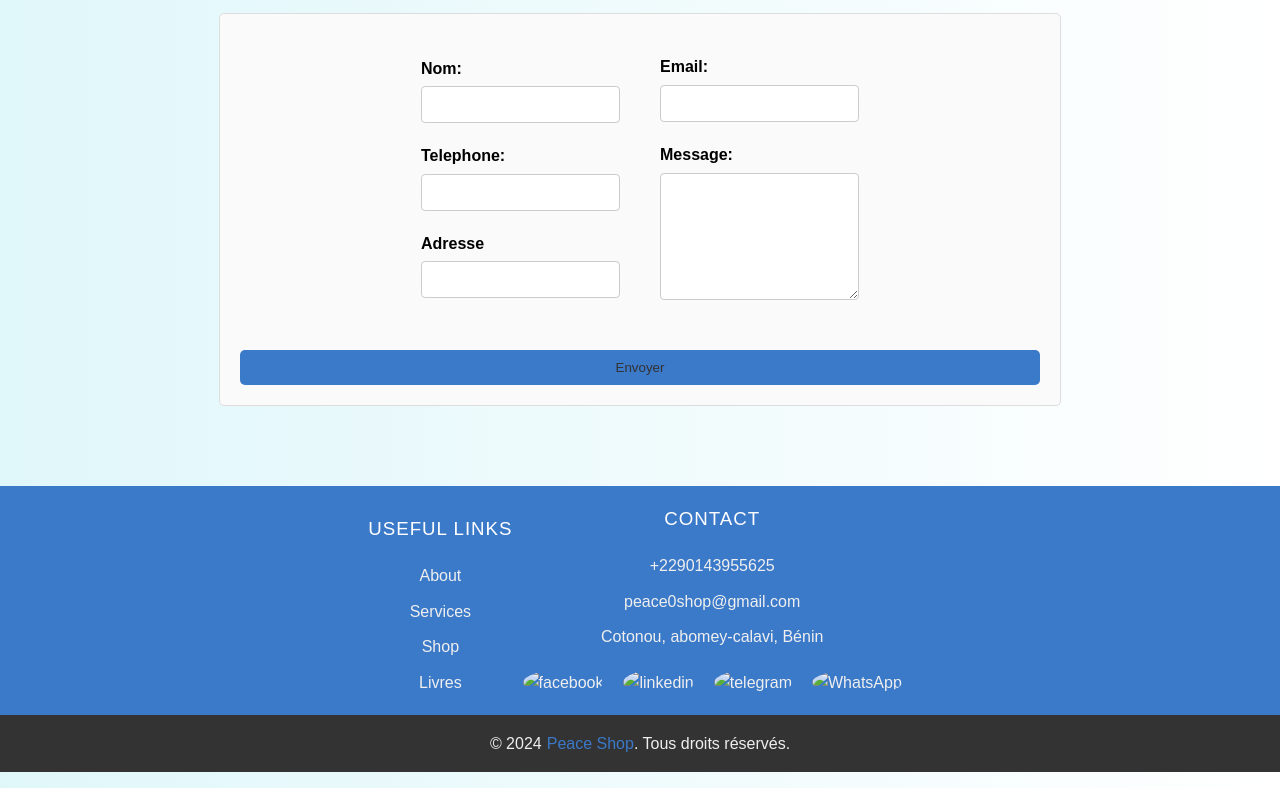
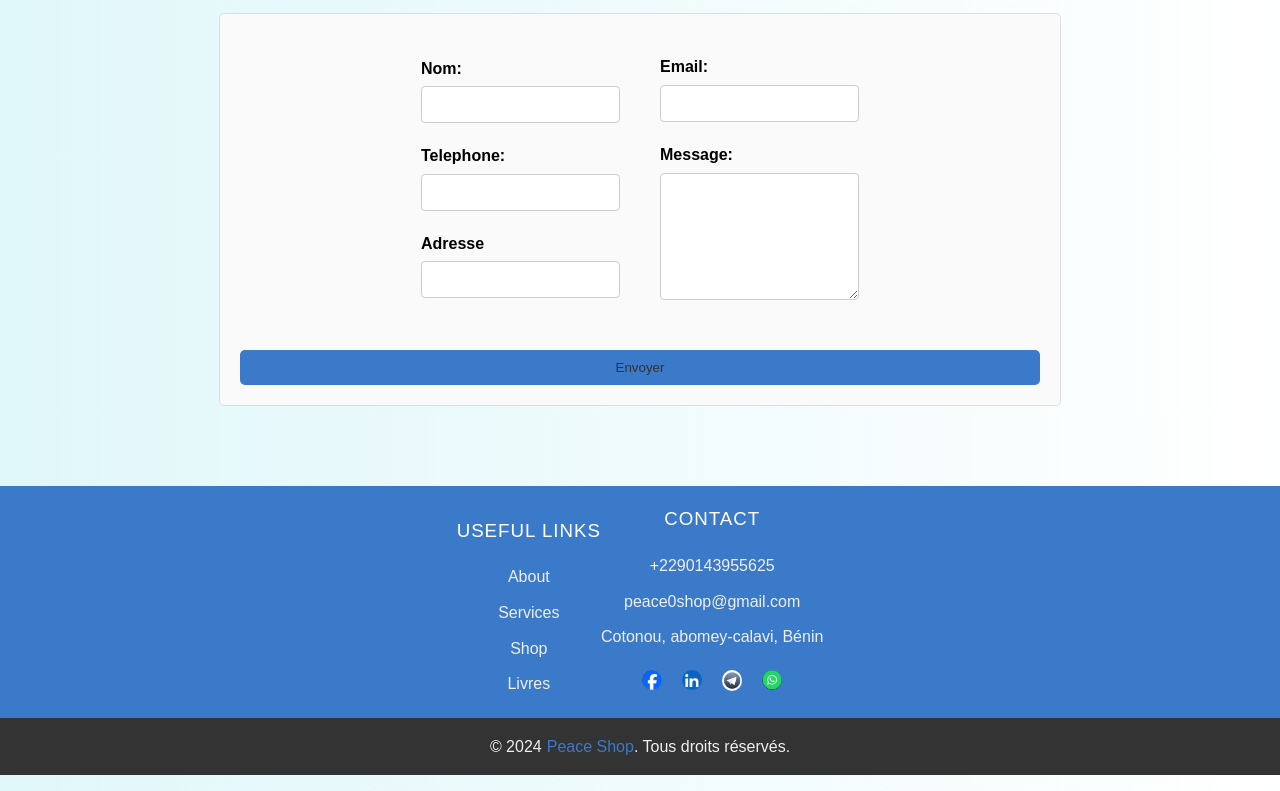
Before and after one commit to gansouvou/PeaceShop, a plain HTML site: page public/book.html in a window 1280 px wide. Shown: the part 1874-2665 px from the top of the page. Drawn offline with Linux system fonts and the light colour scheme.

Commit message:
definitif

```diff
--- a/public/book.html
+++ b/public/book.html
@@ -146,10 +146,10 @@
                 <div><a href="mailto:peace0shop@gmail.com ">peace0shop@gmail.com</a></div>
                 <div>Cotonou, abomey-calavi, Bénin</div>
                 <div class="social">
-                    <a href="https://www.facebook.com/J.gansouvou"><img src="src/Facebook.png" alt="facebook" class="i"> </a>
-                    <a href="https://www.linkedin.com/in/juliengansouvou"><img src="src/linkedin1.jpg" alt="linkedin" class="i"> </a>
-                    <a href="https://t.me/juliengansouvou"><img src="src/telegram.jpg" alt="telegram" class="i"> </a>
-                    <a href="https://wa.me/+2290143955625"><img src="src/WhatsApp.png" alt="WhatsApp" class="i"> </a>
+                    <a href="https://www.facebook.com/J.gansouvou"><img src="./images/Facebook.png" alt="facebook" class="i"> </a>
+                    <a href="https://www.linkedin.com/in/juliengansouvou"><img src="./images/linkedin1.jpg" alt="linkedin" class="i"> </a>
+                    <a href="https://t.me/juliengansouvou"><img src="./images/telegram.jpg" alt="telegram" class="i"> </a>
+                    <a href="https://wa.me/+2290143955625"><img src="./images/WhatsApp.png" alt="WhatsApp" class="i"> </a>
                 </div>
             </div>
         </div>
@@ -158,7 +158,7 @@
 
     </footer>
 
-    <a href="#top" class="go-top active" data-go-top> <img src="src/go.png" alt="" class="i"> </a>
+    <a href="#top" class="go-top active" data-go-top> <img src="./images/go.png" alt="" class="i"> </a>
 
     <script>
         var toggle_menu = document.querySelector('.menu');
```
Also changed, not shown: public/home.html (+5 -5 lines), public/service.html (+5 -5 lines), public/shop.html (+5 -5 lines).
